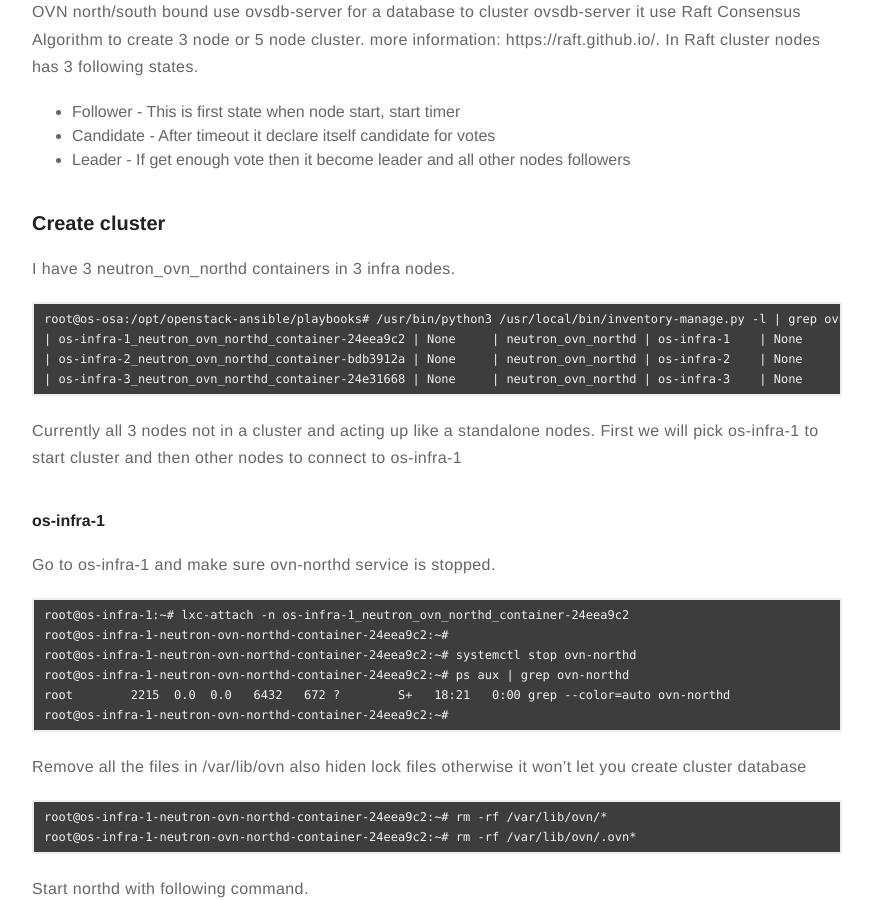
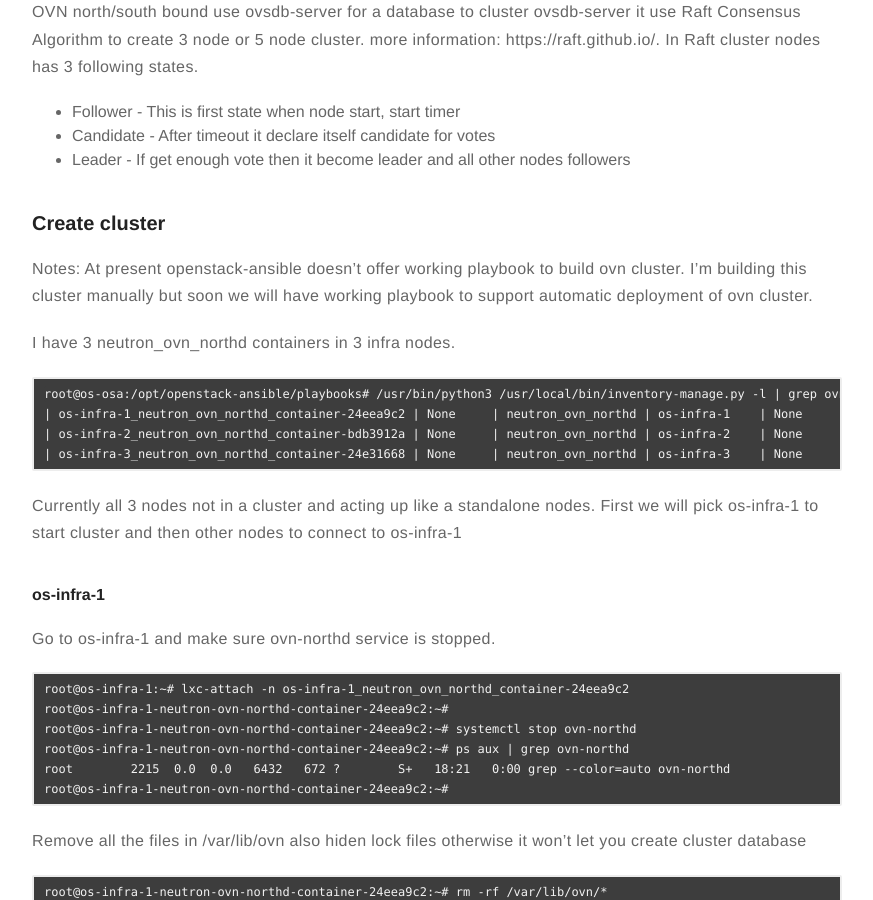
Before and after one commit to satishdotpatel/satishdotpatel.github.io, a Jekyll site: the page built from _posts/2021-05-25-openstack-ansible-ovn-clustering.markdown, in a window 1280 px wide and 900 px high, scrolled down 717 px. Shown: the whole window, without its empty margins (203-1076 px from the left). Built offline with Jekyll 4.4.1, drawn with Linux system fonts in a browser that asks for light colours; comment, search, counter and statistics services are not loaded.

Commit message:
adding ovn clustering doc

```diff
--- a/_posts/2021-05-25-openstack-ansible-ovn-clustering.markdown
+++ b/_posts/2021-05-25-openstack-ansible-ovn-clustering.markdown
@@ -34,6 +34,8 @@
 * Leader     - If get enough vote then it become leader and all other nodes followers
 
 ### Create cluster
+
+Notes: At present openstack-ansible doesn't offer working playbook to build ovn cluster. I'm building this cluster manually but soon we will have working playbook to support automatic deployment of ovn cluster.
 
 I have 3 neutron_ovn_northd containers in 3 infra nodes.
 
```
